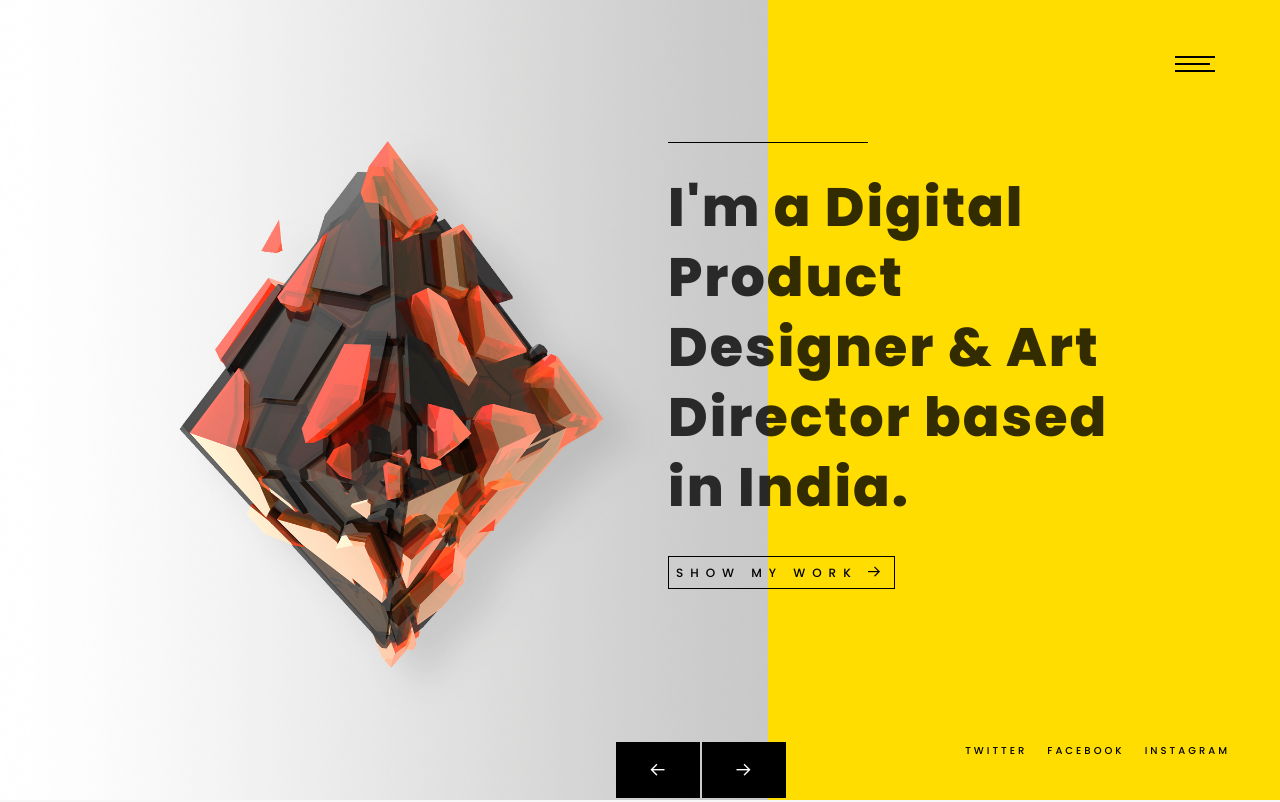
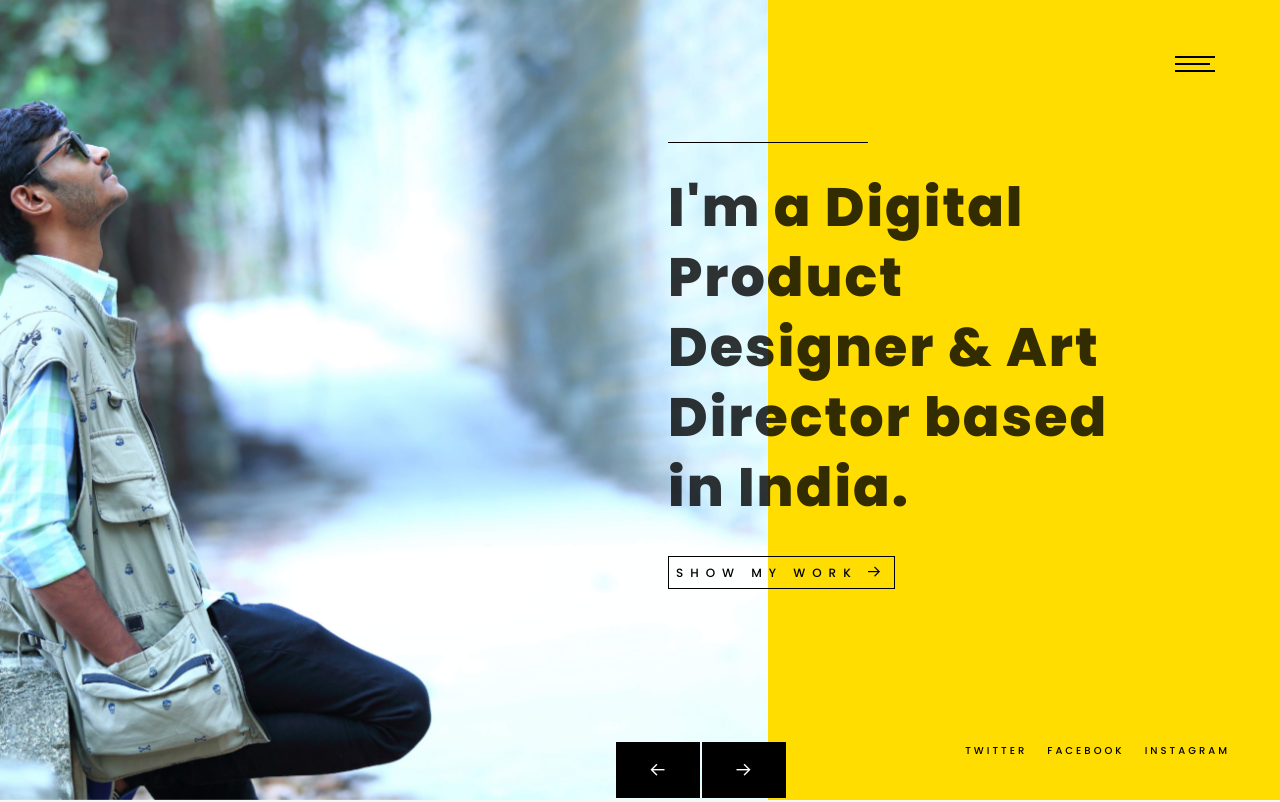
Before and after one commit to manalpambhar/site, a plain HTML site: page index.html in a window 1280 px wide. Shown: the top 802 px of the page. Drawn offline with Linux system fonts and the light colour scheme; a script that the page names is missing; files whose address does not match are found by name.

Commit message:
Update index.html

```diff
--- a/index.html
+++ b/index.html
@@ -115,7 +115,7 @@
 				<div class="item">
 					<div class="hero-flex js-fullheight">
 						<div class="col-three-forth">
-							<div class="hero-img js-fullheight" style="background-image: url(images/xd.jpg);"></div>
+							<div class="hero-img js-fullheight" style="background-image: url(images/img_bg_1.JPG);"></div>
 						</div>
 						<div class="col-one-forth js-fullheight">
 							<div class="display-t js-fullheight">
```
